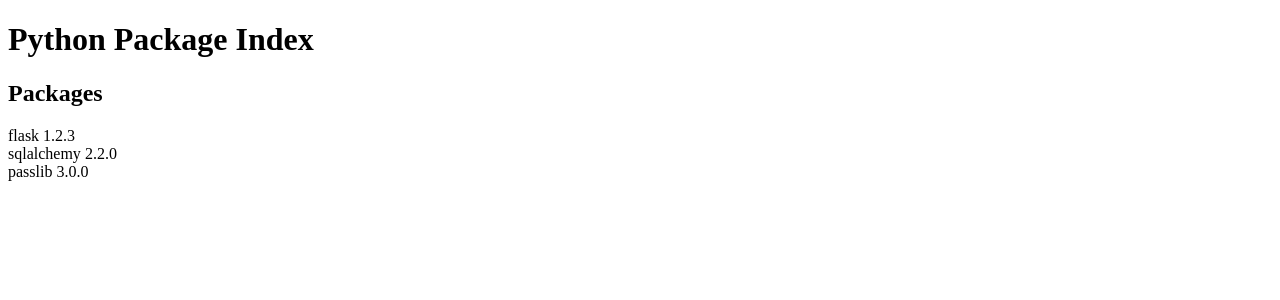
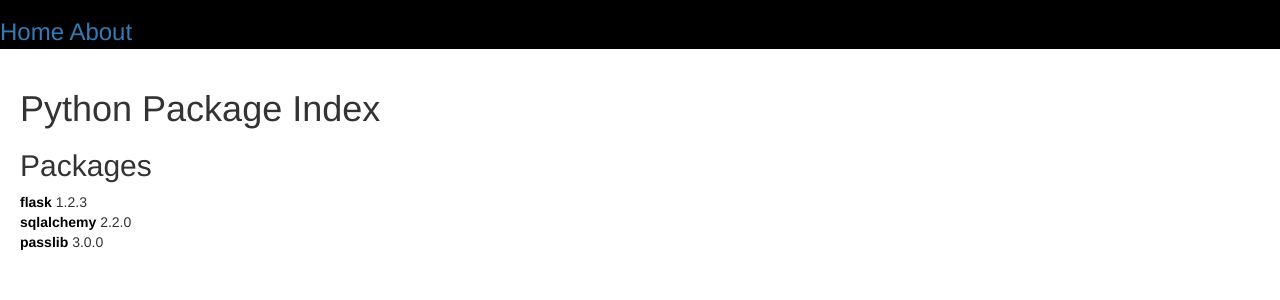
Before and after one commit to Zuzah/PyPiRecreate, a Flask app: page / in a window 1280 px wide. Shown: the top 300 px of the page. Run offline with Flask 2, Linux system fonts and the light colour scheme; some libraries are stand-ins or nearby versions.

Commit message:
Created static and template folder to house views. Created initial about, index and nav _layout pages

```diff
--- a/app.py
+++ b/app.py
@@ -15,5 +15,10 @@
     test_packages =  get_latest_packages()
     return flask.render_template("index.html", packages=test_packages)
 
+@app.route('/about')
+def about():
+    #test_packages =  get_latest_packages()
+    return flask.render_template("about.html")
+
 if __name__ == "__main__":
     app.run(debug = True)
--- /dev/null
+++ b/static/css/site.css
@@ -0,0 +1,16 @@
+.title {
+    font-weight: bold;
+    color: black;
+}
+
+.main_content {
+    padding: 20px;
+    background-color: white;
+}
+
+nav {
+    background-color: #000;
+    padding-top: 15px;
+    font-size: 24px;
+
+}
--- /dev/null
+++ b/templates/_layout.html
@@ -0,0 +1,30 @@
+<!DOCTYPE html>
+    <html lang="en-us">
+        <head>
+            <meta charset="UTF-8">
+            <title> Python Package Index </title>
+            <link rel="stylesheet" href="https://maxcdn.bootstrapcdn.com/bootstrap/3.3.7/css/bootstrap.min.css" integrity="sha384-BVYiiSIFeK1dGmJRAkycuHAHRg32OmUcww7on3RYdg4Va+PmSTsz/K68vbdEjh4u" crossorigin="anonymous">
+            <link rel="stylesheet" href="/static/css/site.css" />
+            {% block additional_css %}
+            {% endblock additional_css %}
+        </head>
+            <body>
+
+                <nav>
+                    <a href="/">Home</a>
+                    <a href="/about">About</a>
+                </nav>
+                    <div class="main_content">
+
+                        {% block main_content %}
+
+                        {% endblock  %}
+                    </div>
+                 <!-- jQuery (necessary for Bootstrap's JavaScript plugins) -->
+              <script src="https://code.jquery.com/jquery-3.2.1.slim.min.js" integrity="sha384-KJ3o2DKtIkvYIK3UENzmM7KCkRr/rE9/Qpg6aAZGJwFDMVNA/GpGFF93hXpG5KkN" crossorigin="anonymous"></script>
+              <script src="https://cdnjs.cloudflare.com/ajax/libs/popper.js/1.12.9/umd/popper.min.js" integrity="sha384-ApNbgh9B+Y1QKtv3Rn7W3mgPxhU9K/ScQsAP7hUibX39j7fakFPskvXusvfa0b4Q" crossorigin="anonymous"></script>
+              <script src="https://maxcdn.bootstrapcdn.com/bootstrap/4.0.0/js/bootstrap.min.js" integrity="sha384-JZR6Spejh4U02d8jOt6vLEHfe/JQGiRRSQQxSfFWpi1MquVdAyjUar5+76PVCmYl" crossorigin="anonymous"></script>
+              {% block additional_js %}
+              {% endblock additional_js %}
+            </body>
+    </html>
--- a/templates/index.html
+++ b/templates/index.html
@@ -1,15 +1,12 @@
-<!DOCTYPE html>
-    <html lang="en">
-        <head>
-            <meta charset="UTF-8">
-            <title> Python Package Index </title>
-        </head>
-            <body>
+{% extends '_layout.html' %}
+{% block main_content %}
+
                         <h1>Python Package Index</h1>
 
 
                             <h2> Packages</h2>
                             {% for i in packages %}
+                                <div>
                                     <span class="title">
 
                                             {{ i.name }}
@@ -20,7 +17,7 @@
                                         {{ i.version }}
 
                                     </span>
-                        <br>
+                                </div>
                         {% endfor %}
-            </body>
-    </html>
+
+{% endblock main_content %}
```
Also changed, not shown: templates/about.html (added, +16 -0 lines). Lines whose indentation alone changed are shown as unchanged.
